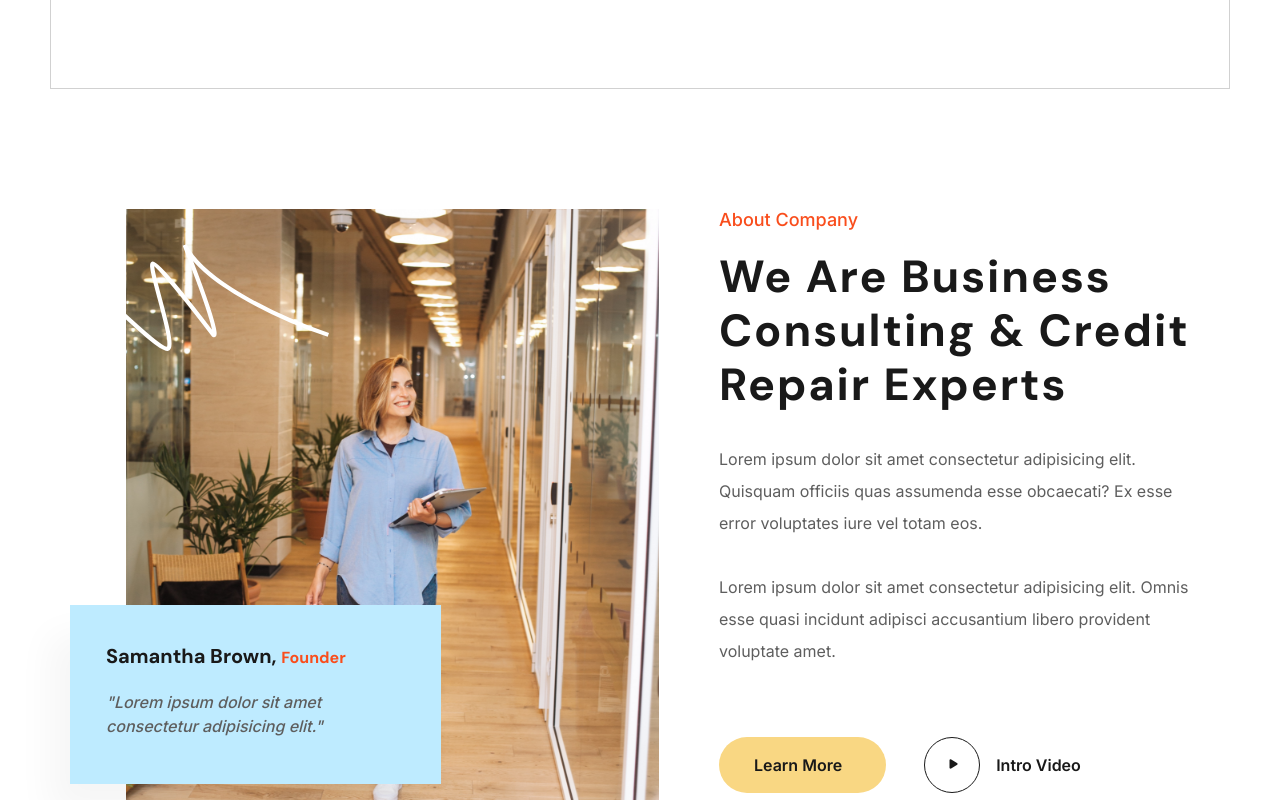
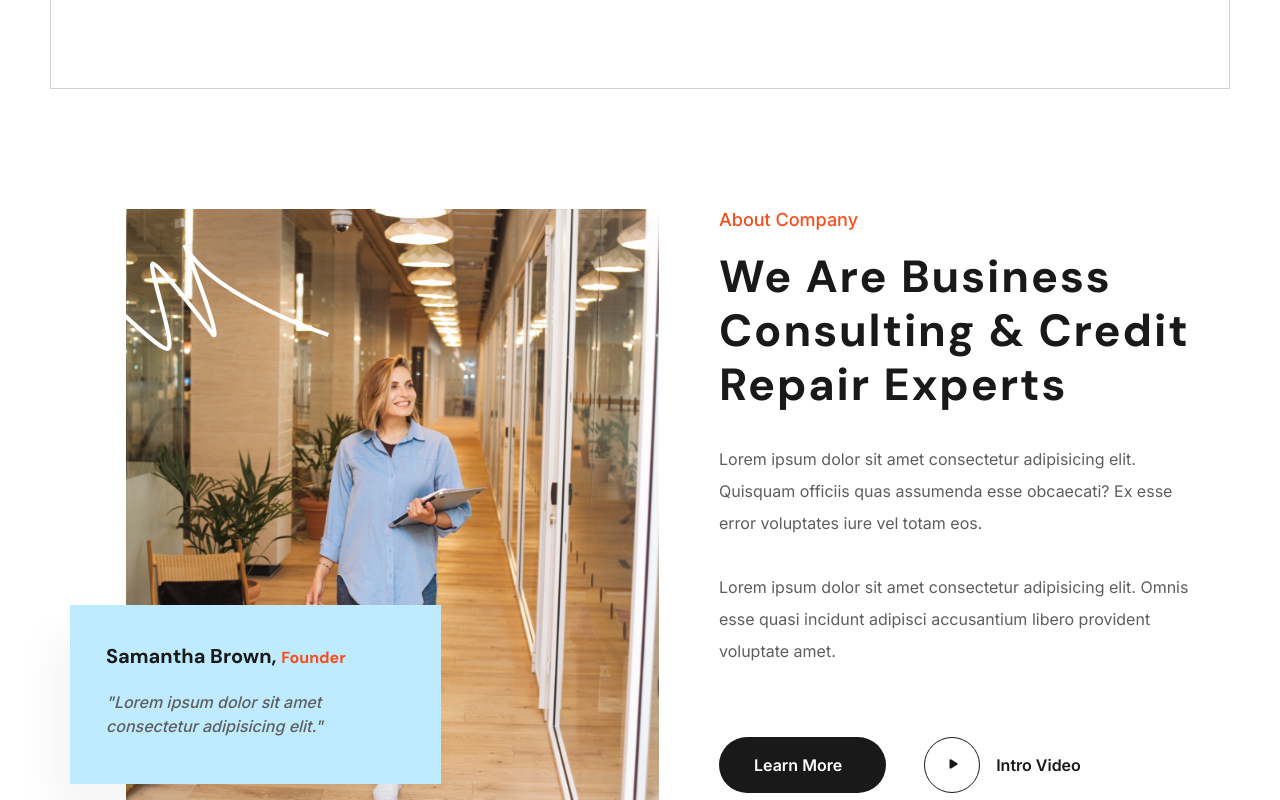
Before and after one commit to vicco188/javascript-frontend-proj-vc, a React (Vite) app: page / in a window 1280 px wide. Shown: the part 2000-2800 px from the top of the page. Built offline with nearby package versions, Linux system fonts and the light colour scheme; no server answers; some icons are missing.

Commit message:
misc corrections

```diff
--- a/src/assets/css/style.css
+++ b/src/assets/css/style.css
@@ -409,6 +409,7 @@ main .intro-section .intro-section-wrp .showcase-content {
     font-size: 96px;
     text-align: inherit;
     letter-spacing: 1px;
+    margin-right: -6px;
   }
 }
 main .intro-section .intro-section-wrp .showcase-content .showcase-paragraph {
@@ -1164,6 +1165,9 @@ main .about .about-wrp .about-content .about-content-buttons .btn-white {
   margin-left: 38px;
   margin-right: 16px;
 }
+main .about .about-wrp .about-content .about-content-buttons .btn-black {
+  color: #FFFFFF;
+}
 main .testimonials {
   background-color: #EDCF86;
   padding-top: 50px;
@@ -1372,7 +1376,7 @@ main .news-main .news-main-wrp .page-no-selectors {
   display: flex;
   gap: 9px;
   justify-content: center;
-  padding: 78px 0 64px;
+  padding: 78px 0 86px;
 }
 main .news-main .news-main-wrp .page-no-selectors .page-no-selector {
   font-family: "DM Sans", sans-serif;
--- a/src/assets/css/style.scss
+++ b/src/assets/css/style.scss
@@ -364,6 +364,7 @@ main  {
                         font-size: 96px;
                         text-align: inherit;
                         letter-spacing: 1px;
+                        margin-right: -6px;
                     }
                 }
                 .showcase-paragraph {
@@ -928,6 +929,9 @@ main  {
                         margin-left: 38px;
                         margin-right: 16px;
                     }
+                    .btn-black {
+                        color: $white-font-color;
+                    }
                 }
             }
         }
@@ -1105,7 +1109,7 @@ main  {
                 display: flex;
                 gap: 9px;
                 justify-content: center;
-                padding: 78px 0 64px;
+                padding: 78px 0 86px;
                 .page-no-selector {
                     font-family: 'DM Sans', sans-serif;
                     font-size: 21px;
--- a/src/components/AboutSection.jsx
+++ b/src/components/AboutSection.jsx
@@ -28,9 +28,9 @@ const AboutSection = () => {
                             Lorem ipsum dolor sit amet consectetur adipisicing elit. Omnis esse quasi incidunt adipisci accusantium libero provident voluptate amet.
                         </p>
                         <div className="about-content-buttons">
-                            {/* <Link to="/about" className="btn-generic btn-black">Learn More<i className="fa-regular fa-arrow-up-right"></i></Link> */}
-                            <PillButton color="yellow" url="/about" caption="Learn More" symbol="arrow" />
-                            {/* <Link to="#"><i className="fa-solid fa-play btn-generic btn-white"></i><span>Intro Video</span></Link> */}
+
+                            <PillButton color="black" url="/about" caption="Learn More" symbol="arrow" />
+
                             <PillButton color='white' symbol='play' url='#'/><Link to="#"><span>Intro Video</span></Link>
                         </div>
                     </div>
```
